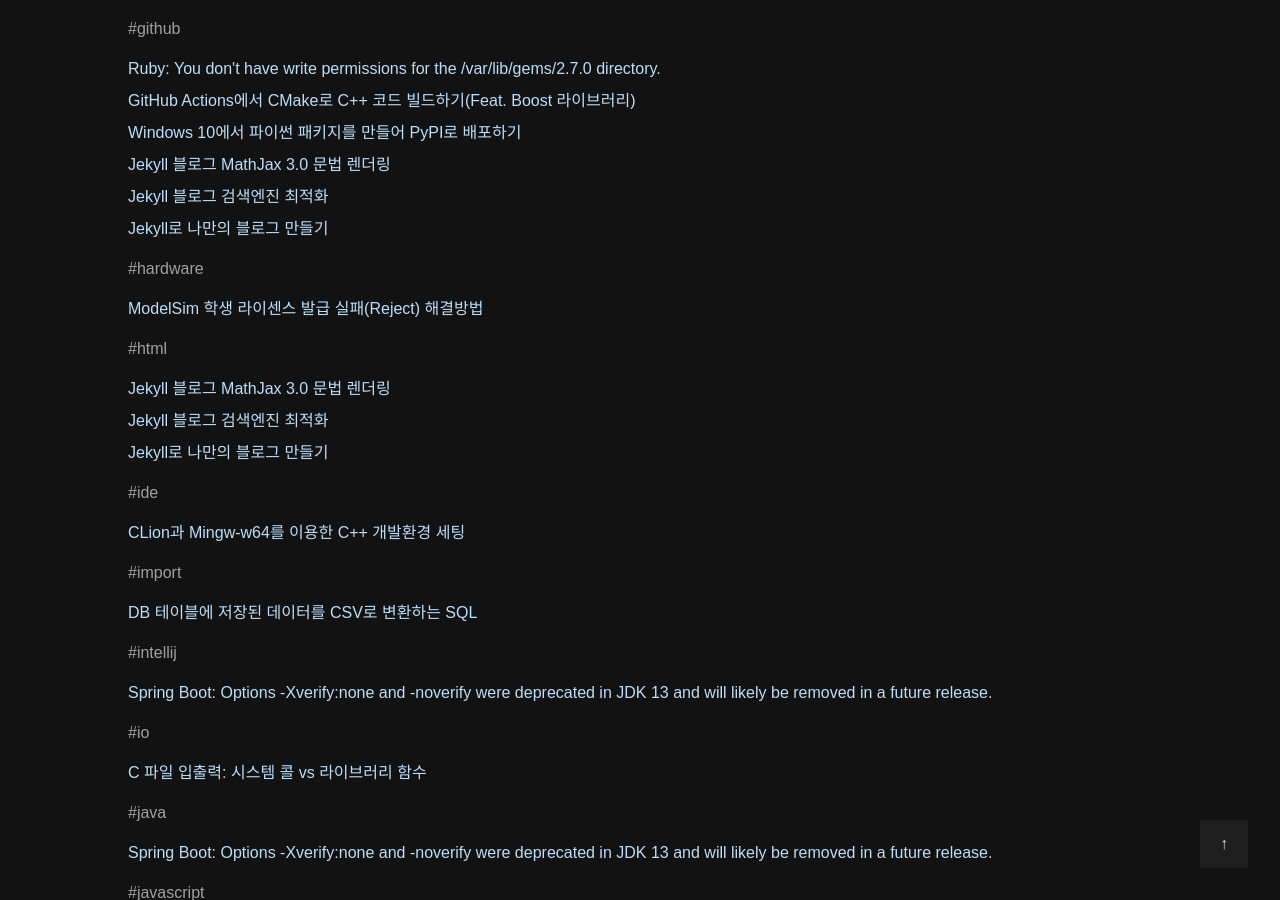
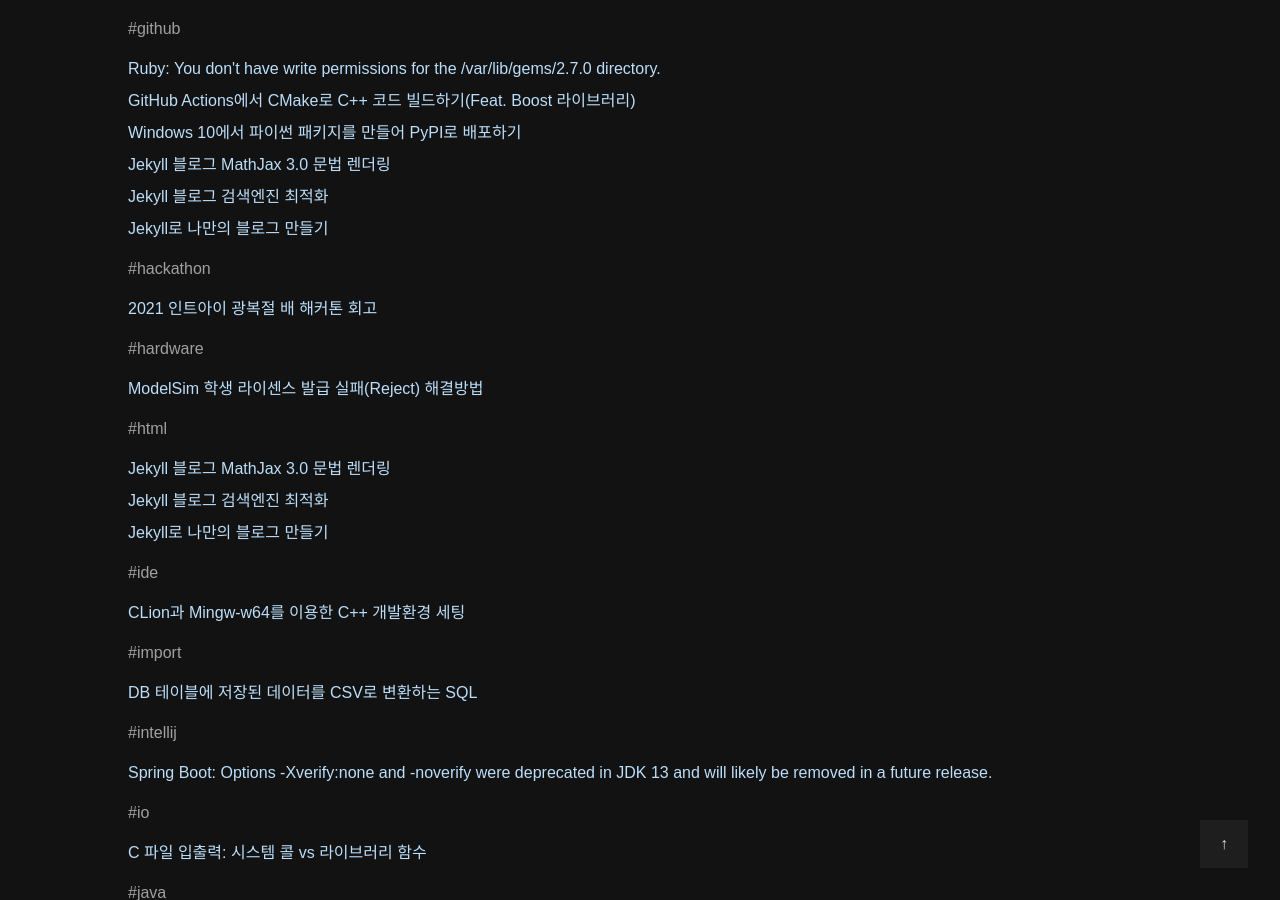
Before and after one commit to int-i/int-i.github.io, a Jekyll site: the page built from tags.html, in a window 1280 px wide and 900 px high, scrolled down 5711 px. Built offline with Jekyll 4.4.1, drawn with Linux system fonts in a browser that asks for light colours; some web fonts are replaced; some of the changed text lies outside the part shown.

Commit message:
Create post

```diff
--- a/_data/authors.yml
+++ b/_data/authors.yml
@@ -8,3 +8,8 @@
   email: rhdqn1207@naver.com
   admission_year: 2018
   graduated: false
+yt4307:
+  name: 정연한
+  email: yt4307@gmail.com
+  admission_year: 2017
+  graduated: false
--- /dev/null
+++ b/_posts/2021-09-04-national-liberation-day-cup-hackathon-retrospective.md
@@ -0,0 +1,9 @@
+---
+title: "2021 인트아이 광복절 배 해커톤 회고"
+date: 2021-09-04
+author: yt4307
+category: retrospective
+tags: [hackathon, retrospective]
+---
+
+작성 테스트
```
Also changed, not shown: assets/posts/2021-09-04-national-liberation-day-cup-hackathon-retrospective/recruitment-poster.png (added).
